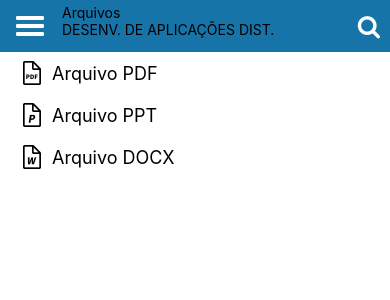
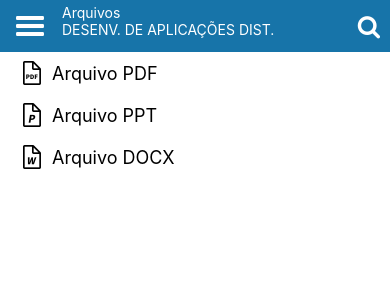
Before and after one commit to alosbh/DAD_mobile, a React Native app: screen / in a window 390 px wide. Shown: the top 300 px of the page. Built offline with nearby package versions, Linux system fonts and the light colour scheme.

Commit message:
change header text color

```diff
--- a/src/components/File/styles.tsx
+++ b/src/components/File/styles.tsx
@@ -1,5 +1,5 @@
 import { StyleSheet } from 'react-native';
-
+import { COLORS } from '../../theme/colors';
 export const styles = StyleSheet.create({
   container: {
     flexDirection:'row',
@@ -10,5 +10,6 @@ export const styles = StyleSheet.create({
   fileName:{
     marginLeft:8,
     fontSize:18
+
   }
 });
--- a/src/components/Header/index.tsx
+++ b/src/components/Header/index.tsx
@@ -14,13 +14,13 @@ export function Header(){
         <View style={styles.menuContainer}>
           <Entypo name={"menu"} size={40} color={"white"} style={styles.icon}/>
           <View style={styles.textContainer}>
-          <Text>
-           Arquivos
-          </Text>
-          <Text>
-            DESENV. DE APLICAÇÕES DIST.
-          </Text>
-        </View>
+            <Text style={styles.headerText}>
+              Arquivos
+            </Text>
+            <Text style={styles.headerText}>
+              DESENV. DE APLICAÇÕES DIST.
+            </Text>
+          </View>
 
         </View>
 
--- a/src/components/Header/styles.tsx
+++ b/src/components/Header/styles.tsx
@@ -17,7 +17,8 @@ export const styles = StyleSheet.create({
   textContainer:{
     marginLeft:12
   },
-  icon:{
+  headerText:{
+    color:COLORS.WHITE
 
   }
 });
```
